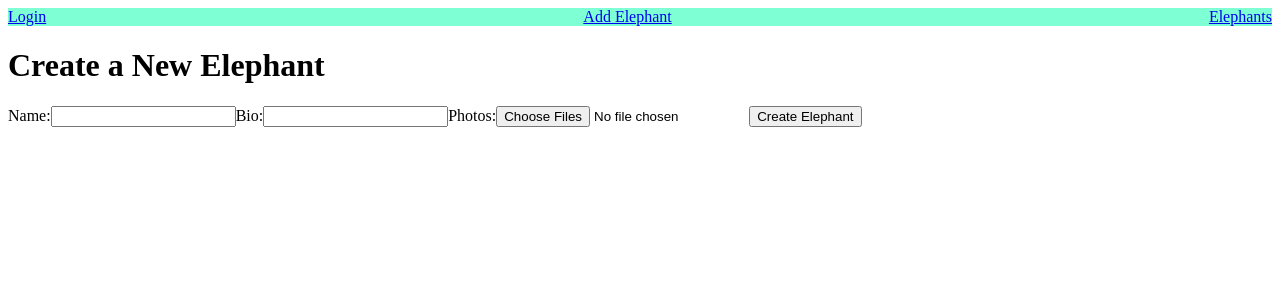
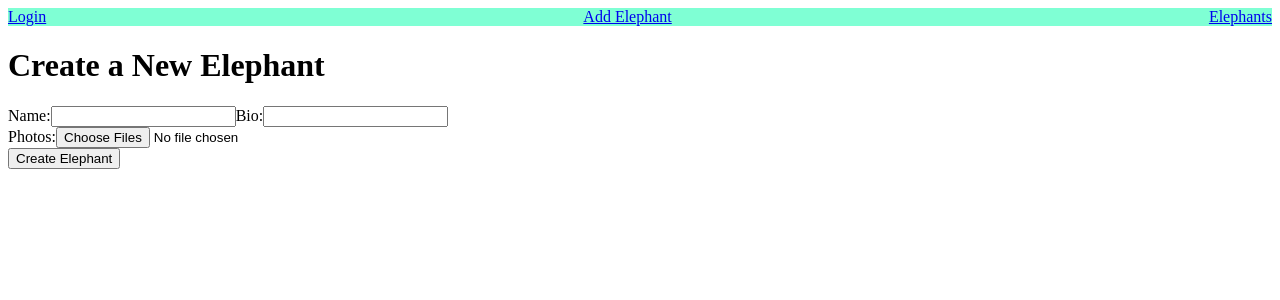
Before and after one commit to Anubliss-0/elephant-db-frontend, a React (Vite) app: page /new_elephant in a window 1280 px wide. Shown: the top 300 px of the page. Built offline with nearby package versions, Linux system fonts and the light colour scheme.

Commit message:
Refactor photo uploader

```diff
--- a/src/components/Elephant/New/New.tsx
+++ b/src/components/Elephant/New/New.tsx
@@ -1,137 +1,46 @@
-import { useState, useRef } from "react";
-import { Form, useSubmit } from "react-router-dom";
+import { useState } from "react"
+import { Form, useSubmit } from "react-router-dom"
+import PhotoUploader from "../PhotoUploader/PhotoUploader"
 
 function New() {
-    const [previewUrls, setPreviewUrls] = useState<string[]>([]);
-    const [selectedFiles, setSelectedFiles] = useState<File[]>([]);
-    const [error, setError] = useState<string | null>(null);
-    const maxFiles = 5;
-    const submit = useSubmit();  // React Router's submit function
-    const formRef = useRef<HTMLFormElement | null>(null);  // Ref for the form element
+    const [name, setName] = useState("")
+    const [bio, setBio] = useState("")
+    const [selectedFiles, setSelectedFiles] = useState<File[]>([])
+    const submit = useSubmit()
 
-    // Handle file selection and create previews
-    const handleFileChange = (event: React.ChangeEvent<HTMLInputElement>) => {
-        const newFiles = Array.from(event.target.files || []);
+    const handleSubmit = (event: React.FormEvent<HTMLFormElement>) => {
+        event.preventDefault()
 
-        // Check if the new selection alone exceeds the limit
-        if (newFiles.length > maxFiles) {
-            setError(`You can only upload a maximum of ${maxFiles} photos.`);
-            return;
-        }
+        const formData = new FormData()
+        formData.append("name", name)
+        formData.append("bio", bio)
 
-        // Check if adding the new files exceeds the total file limit
-        if (selectedFiles.length + newFiles.length > maxFiles) {
-            setError(`You can only upload a maximum of ${maxFiles} photos.`);
-            return;
-        }
+        selectedFiles.forEach(file => {
+            formData.append("photos", file)
+        })
 
-        setError(null);  // Clear any previous errors
-
-        // Add the new files to the existing ones
-        const updatedFiles = [...selectedFiles, ...newFiles];
-        setSelectedFiles(updatedFiles);
-
-        // Generate preview URLs for the new files and append to existing previews
-        const newPreviews = newFiles.map(file => URL.createObjectURL(file));
-        setPreviewUrls([...previewUrls, ...newPreviews]);
-
-        // Clear the file input to allow re-adding the same file
-        event.target.value = '';
-    };
-
-    // Handle removing a photo
-    const handleRemovePhoto = (index: number) => {
-        const updatedFiles = selectedFiles.filter((_, i) => i !== index);
-        const updatedPreviews = previewUrls.filter((_, i) => i !== index);
-
-        setSelectedFiles(updatedFiles);
-        setPreviewUrls(updatedPreviews);
-    };
-
-    // Handle form submission
-    const handleSubmit = (event: React.FormEvent<HTMLFormElement>) => {
-        event.preventDefault();  // Prevent the default form submission
-
-        const formData = new FormData();
-        formData.append("name", formRef.current?.name.value || "");
-        formData.append("bio", formRef.current?.bio.value || "");
-
-        // Append only the remaining selected files
-        selectedFiles.forEach(file => {
-            formData.append("photos", file);
-        });
-
-        // Submit the form data using React Router's submit function
-        submit(formData, { method: "post", encType: "multipart/form-data" });
-    };
+        submit(formData, { method: "post", encType: "multipart/form-data" })
+    }
 
     return (
         <div>
             <h1>Create a New Elephant</h1>
-            <Form method="post" encType="multipart/form-data" ref={formRef} onSubmit={handleSubmit}>
+            <Form method="post" encType="multipart/form-data" onSubmit={handleSubmit}>
                 <label>
                     Name:
-                    <input type="text" name="name" required />
+                    <input type="text" value={name} onChange={(e) => setName(e.target.value)} required />
                 </label>
                 <label>
                     Bio:
-                    <input type="text" name="bio" required />
+                    <input type="text" value={bio} onChange={(e) => setBio(e.target.value)} required />
                 </label>
 
-                <label>
-                    Photos:
-                    <input
-                        type="file"
-                        name="photos"
-                        multiple
-                        accept="image/*"
-                        onChange={handleFileChange}
-                    />
-                </label>
-
-                {error && <p style={{ color: 'red' }}>{error}</p>}
-
-                {/* List of selected file names */}
-                {selectedFiles.length > 0 && (
-                    <div>
-                        <h3>Selected Files:</h3>
-                        <ul>
-                            {selectedFiles.map((file, index) => (
-                                <li key={index}>
-                                    {file.name}
-                                    <button type="button" onClick={() => handleRemovePhoto(index)}>
-                                        Remove
-                                    </button>
-                                </li>
-                            ))}
-                        </ul>
-                    </div>
-                )}
-
-                {previewUrls.length > 0 && (
-                    <div>
-                        <h3>Photo Previews:</h3>
-                        <div style={{ display: 'flex', gap: '10px', flexWrap: 'wrap' }}>
-                            {previewUrls.map((url, index) => (
-                                <div key={index}>
-                                    <img
-                                        src={url}
-                                        alt={`Selected photo ${index + 1}`}
-                                        style={{ width: '100px', height: '100px', objectFit: 'cover' }}
-                                    />
-                                    <button type="button" onClick={() => handleRemovePhoto(index)}>
-                                        Remove
-                                    </button>
-                                </div>
-                            ))}
-                        </div>
-                    </div>
-                )}
+                <PhotoUploader selectedFiles={selectedFiles} setSelectedFiles={setSelectedFiles} />
 
                 <button type="submit">Create Elephant</button>
             </Form>
         </div>
-    );
+    )
 }
 
-export default New;
+export default New
--- a/src/components/Elephant/PhotoUploader/PhotoUploader.tsx
+++ b/src/components/Elephant/PhotoUploader/PhotoUploader.tsx
@@ -0,0 +1,75 @@
+import { useState } from "react"
+
+interface PhotoUploaderProps {
+    selectedFiles: File[]
+    setSelectedFiles: React.Dispatch<React.SetStateAction<File[]>>
+}
+
+function PhotoUploader({ selectedFiles, setSelectedFiles }: PhotoUploaderProps) {
+    const [previewUrls, setPreviewUrls] = useState<string[]>([])
+    const [error, setError] = useState<string | null>(null)
+    const maxFiles = 5
+
+    const handleFileChange = (event: React.ChangeEvent<HTMLInputElement>) => {
+        const newFiles = Array.from(event.target.files || [])
+
+        if (newFiles.length > maxFiles || selectedFiles.length + newFiles.length > maxFiles) {
+            setError(`You can only upload a maximum of ${maxFiles} photos.`)
+            return
+        }
+
+        setError(null)
+        const updatedFiles = [...selectedFiles, ...newFiles]
+        setSelectedFiles(updatedFiles)
+
+        const newPreviews = newFiles.map(file => URL.createObjectURL(file))
+        setPreviewUrls([...previewUrls, ...newPreviews])
+        event.target.value = ''
+    }
+
+    const handleRemovePhoto = (index: number) => {
+        const updatedFiles = selectedFiles.filter((_, i) => i !== index)
+        const updatedPreviews = previewUrls.filter((_, i) => i !== index)
+        setSelectedFiles(updatedFiles)
+        setPreviewUrls(updatedPreviews)
+    }
+
+    return (
+        <div>
+            <label>
+                Photos:
+                <input
+                    type="file"
+                    name="photos"
+                    multiple
+                    accept="image/*"
+                    onChange={handleFileChange}
+                />
+            </label>
+
+            {error && <p style={{ color: 'red' }}>{error}</p>}
+
+            {previewUrls.length > 0 && (
+                <div>
+                    <h3>Photo Previews:</h3>
+                    <div style={{ display: 'flex', gap: '10px', flexWrap: 'wrap' }}>
+                        {previewUrls.map((url, index) => (
+                            <div key={index}>
+                                <img
+                                    src={url}
+                                    alt={`Selected photo ${index + 1}`}
+                                    style={{ width: '100px', height: '100px', objectFit: 'cover' }}
+                                />
+                                <button type="button" onClick={() => handleRemovePhoto(index)}>
+                                    Remove
+                                </button>
+                            </div>
+                        ))}
+                    </div>
+                </div>
+            )}
+        </div>
+    )
+}
+
+export default PhotoUploader
--- /dev/null
+++ b/src/components/Elephant/Show/Show.module.scss
@@ -0,0 +1,7 @@
+.photos {
+    width: 300px;
+
+    img {
+        width: 100%;
+    }
+}
--- a/src/components/Elephant/Show/Show.tsx
+++ b/src/components/Elephant/Show/Show.tsx
@@ -1,4 +1,5 @@
 import { useLoaderData, Form } from 'react-router-dom'
+import styles from "./Show.module.scss"
 
 function Show() {
   const { elephant } = useLoaderData() as {
@@ -27,7 +28,7 @@ function Show() {
 
 
       {elephant.data.attributes.photos.length > 0 ? (
-        <div>
+        <div className={styles.photos}>
           {elephant.data.attributes.photos.map((photoUrl, index) => (
             <img key={index} src={photoUrl} alt={`Elephant photo ${index + 1}`} />
           ))}
```
